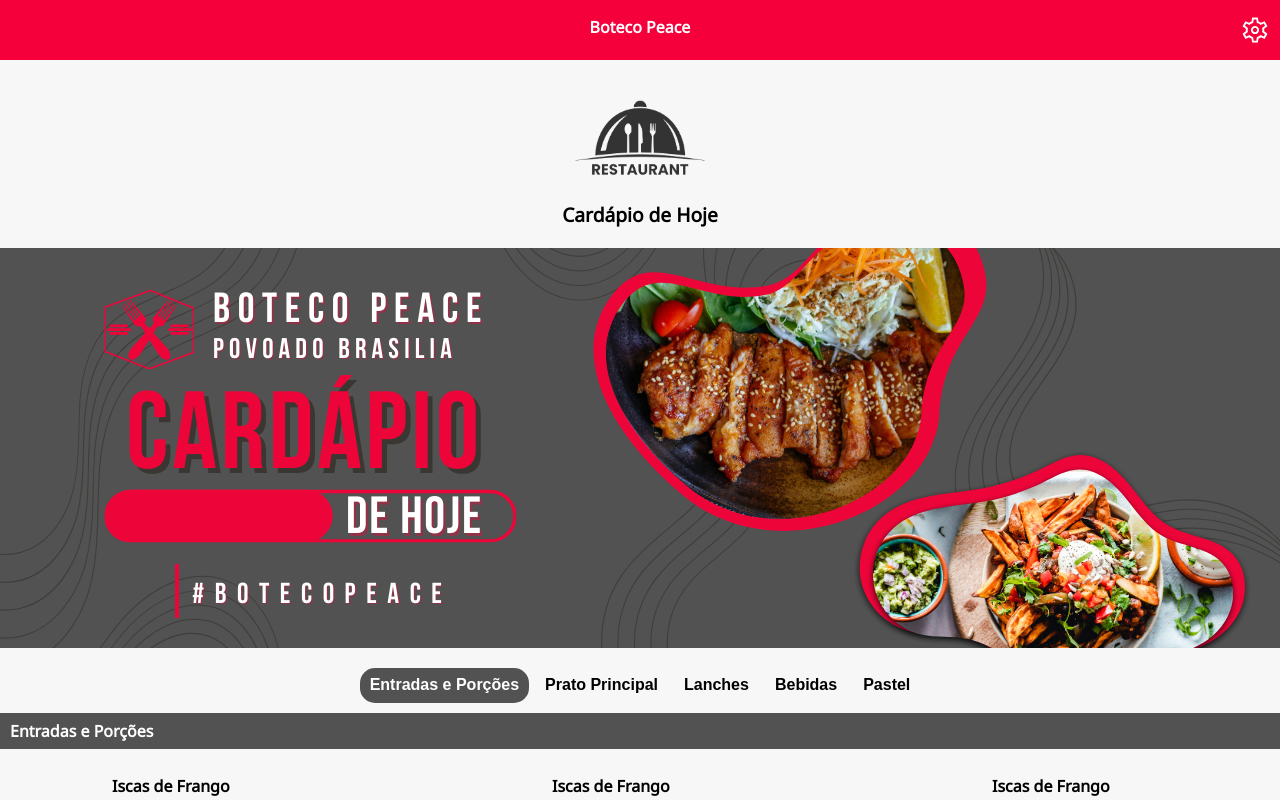
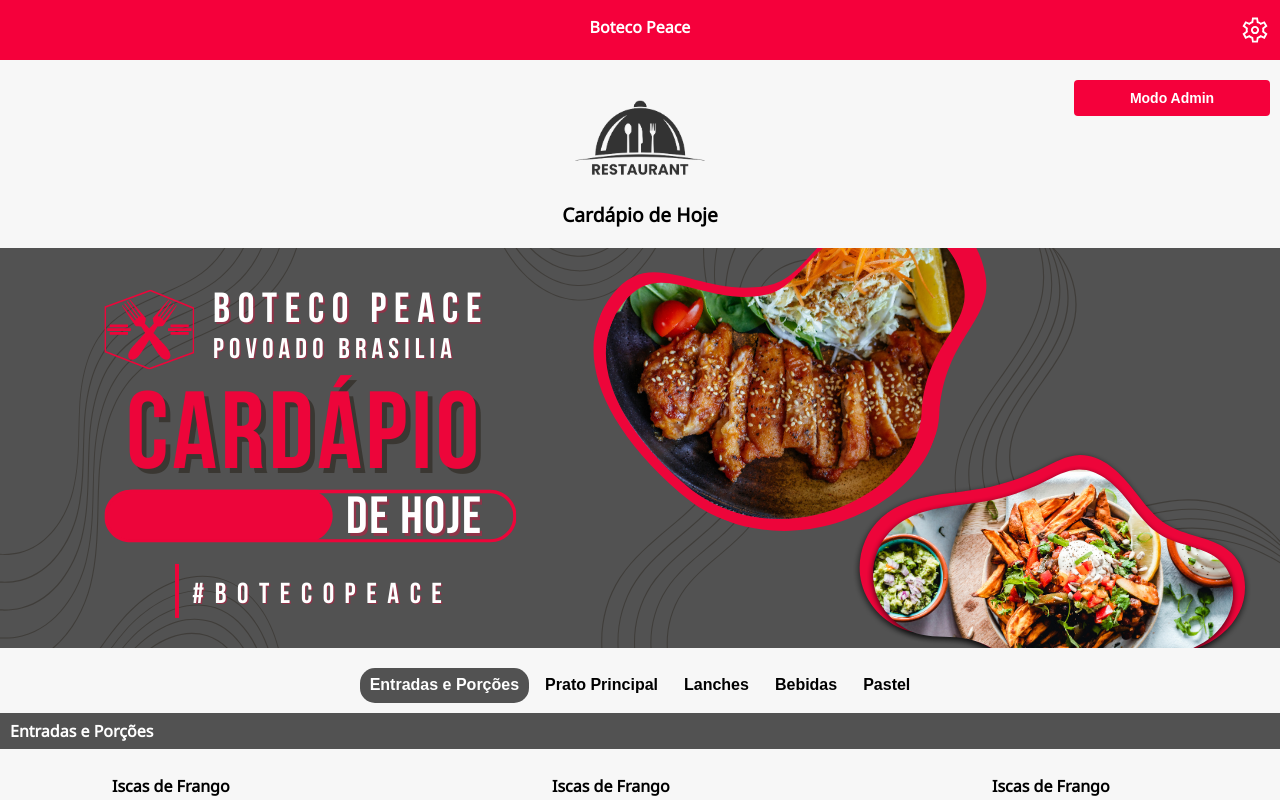
Before and after one commit to mikessdev/qrmenu, a Vue app: page / in a window 1280 px wide. Shown: the top 800 px of the page. Built offline with nearby package versions, Linux system fonts and the light colour scheme; no server answers; data requests are answered from the project's data file.

Commit message:
adding admin mode for recruiters view

```diff
--- a/src/components/Button.vue
+++ b/src/components/Button.vue
@@ -26,13 +26,14 @@
 .button{
   font-size: 14px;
   font-weight: 600;
+  text-align: center;
   border: none;
   transition: all linear 160ms;
   cursor: pointer;
   margin: 0;
-  width: 80px;
   padding: 10px 0;
   border-radius: 4px;
+  display: flex;
 
 }
 .isEnabled {
--- a/src/pages/HomePage.vue
+++ b/src/pages/HomePage.vue
@@ -3,15 +3,22 @@
 import Hero from "@/components/Hero.vue";
 import HorizontalMenu from "@/components/HorizontalMenu.vue";
 import Welcome from "@/components/Welcome.vue"
-
+import Button from "@/components/Button.vue";
 import { useUserStore } from '@/store/userStore';
 
 const userStore = useUserStore()
+
+const toggleUserMode = () => {
+  userStore.isAdmin = !userStore.isAdmin;
+}
 </script>
 
 <template>
   <Header :hide-back-button="true"/>
   <main>
+    <div class="button-wrapper">
+      <Button :label="'Modo Admin'" @click="toggleUserMode()" />
+    </div>
     <Welcome v-if="userStore.isAdmin"/>
     <Hero/>
     <HorizontalMenu />
@@ -23,5 +30,9 @@
     background: $qrmenu-grayish-white;
     margin-top: 60px;
     padding-top: 20px;
+    .button-wrapper{
+      position: absolute;
+      right: 10px;
+    }
   }
 </style>
```
